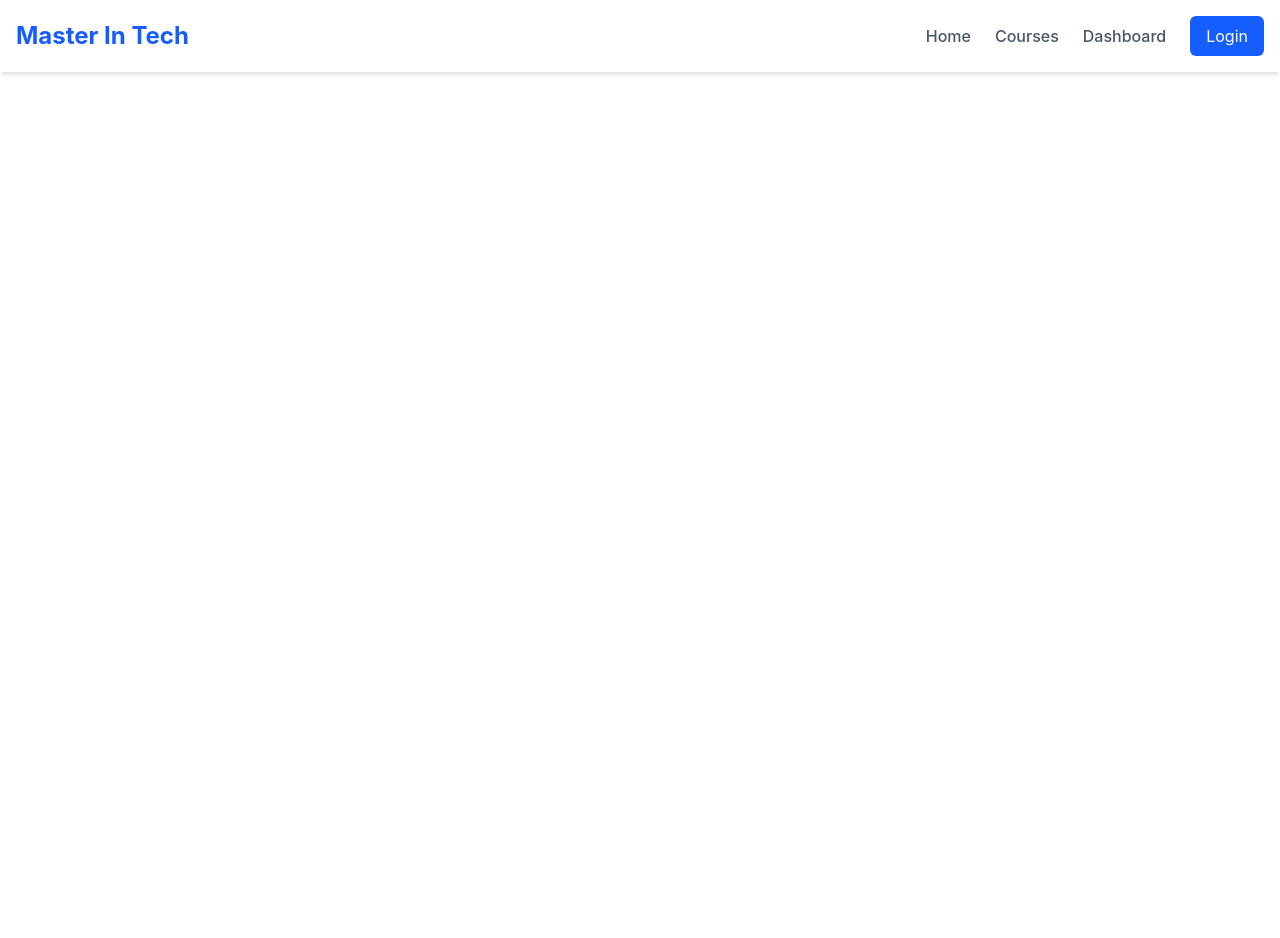
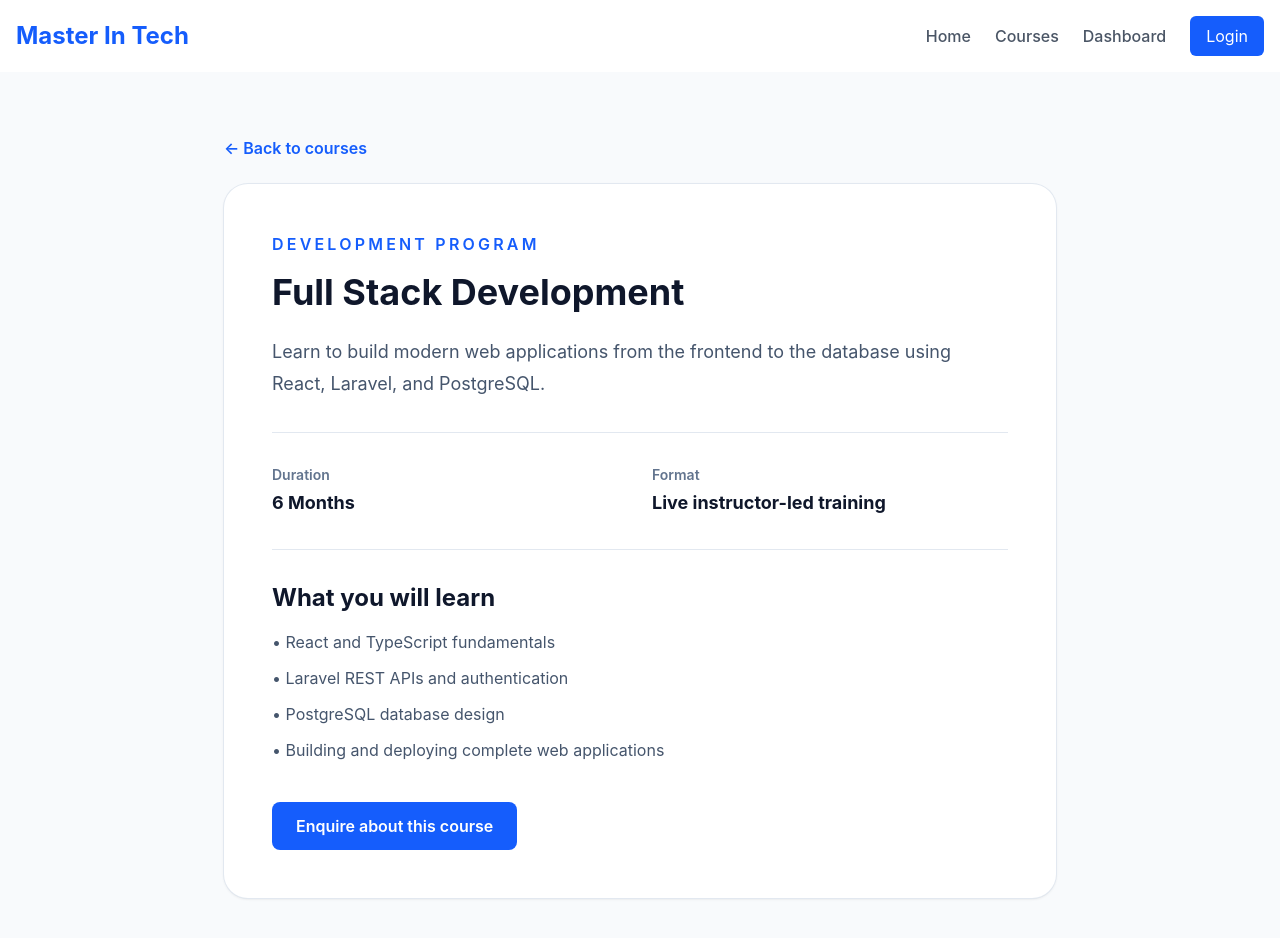
Before and after one commit to Venkatesh9347/master-in-tech, a React (Vite) app in the folder frontend/: page /courses/full-stack-development in a window 1280 px wide. Shown: the top 938 px of the page. Before the commit the page ends 800 px from the top, so only its background shows below. Built offline with nearby package versions, Linux system fonts and the light colour scheme.

Commit message:
feat: add Full Stack course details page

```diff
--- a/frontend/src/App.tsx
+++ b/frontend/src/App.tsx
@@ -2,6 +2,7 @@ import { BrowserRouter, Routes, Route } from 'react-router-dom'
 import Navbar from './components/Navbar'
 import Home from './pages/Home'
 import Courses from './pages/Courses'
+import CourseDetails from './pages/CourseDetails'
 import Login from './pages/Login'
 import Dashboard from './pages/Dashboard'
 
@@ -9,9 +10,11 @@ export default function App() {
   return (
     <BrowserRouter>
       <Navbar />
+
       <Routes>
         <Route path="/" element={<Home />} />
         <Route path="/courses" element={<Courses />} />
+        <Route path="/courses/full-stack-development" element={<CourseDetails />} />
         <Route path="/login" element={<Login />} />
         <Route path="/dashboard" element={<Dashboard />} />
       </Routes>
--- /dev/null
+++ b/frontend/src/pages/CourseDetails.tsx
@@ -0,0 +1,63 @@
+import { Link } from 'react-router-dom'
+
+export default function CourseDetails() {
+  return (
+    <main className="min-h-[calc(100vh-80px)] bg-slate-50 py-16">
+      <section className="mx-auto max-w-4xl px-6 lg:px-8">
+        <Link
+          to="/courses"
+          className="font-semibold text-blue-600 transition hover:text-blue-800"
+        >
+          ← Back to courses
+        </Link>
+
+        <div className="mt-6 rounded-3xl bg-white p-8 shadow-sm ring-1 ring-slate-200 sm:p-12">
+          <p className="font-semibold uppercase tracking-[0.2em] text-blue-600">
+            Development Program
+          </p>
+
+          <h1 className="mt-4 text-4xl font-bold text-slate-900">
+            Full Stack Development
+          </h1>
+
+          <p className="mt-6 text-lg leading-8 text-slate-600">
+            Learn to build modern web applications from the frontend to the
+            database using React, Laravel, and PostgreSQL.
+          </p>
+
+          <div className="mt-8 grid gap-6 border-y border-slate-200 py-8 sm:grid-cols-2">
+            <div>
+              <p className="text-sm font-semibold text-slate-500">Duration</p>
+              <p className="mt-1 text-lg font-bold text-slate-900">6 Months</p>
+            </div>
+
+            <div>
+              <p className="text-sm font-semibold text-slate-500">Format</p>
+              <p className="mt-1 text-lg font-bold text-slate-900">
+                Live instructor-led training
+              </p>
+            </div>
+          </div>
+
+          <h2 className="mt-8 text-2xl font-bold text-slate-900">
+            What you will learn
+          </h2>
+
+          <ul className="mt-4 space-y-3 text-slate-600">
+            <li>• React and TypeScript fundamentals</li>
+            <li>• Laravel REST APIs and authentication</li>
+            <li>• PostgreSQL database design</li>
+            <li>• Building and deploying complete web applications</li>
+          </ul>
+
+          <Link
+            to="/login"
+            className="mt-10 inline-flex rounded-lg bg-blue-600 px-6 py-3 font-semibold text-white transition hover:bg-blue-700"
+          >
+            Enquire about this course
+          </Link>
+        </div>
+      </section>
+    </main>
+  )
+}
```
